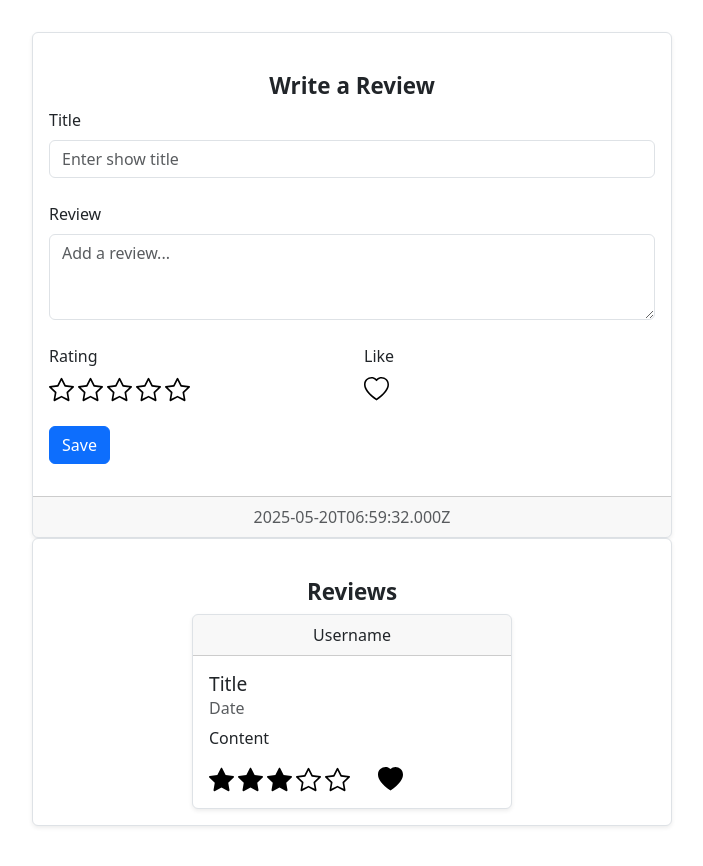
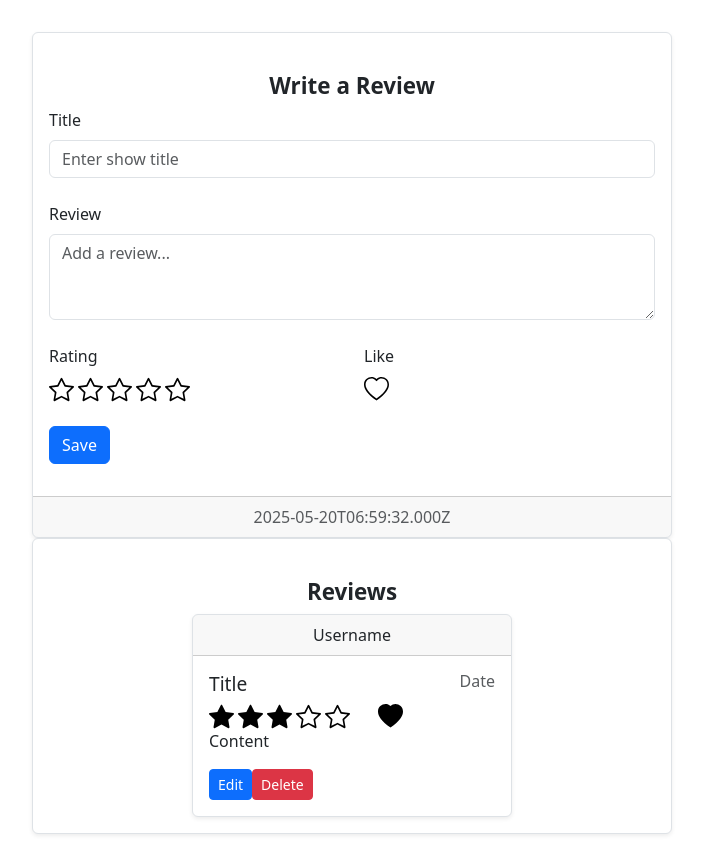
Before and after one commit to myavonbehren/Watch-Rate, a React (Vite) app in the folder frontend/: page / in a window 1280 px wide. Shown: the whole page, without its empty margins (288-991 px from the left). Built offline with nearby package versions, Linux system fonts and the light colour scheme.

Commit message:
Update review item ui

```diff
--- a/frontend/src/components/ReviewItem.tsx
+++ b/frontend/src/components/ReviewItem.tsx
@@ -10,9 +10,10 @@ const ReviewList = () => {
         <Card className="p-0 shadow-sm border mx-auto" style={{ width: '95vw', maxWidth: '20rem'}}>
             <Card.Header>Username</Card.Header>
             <Card.Body className="text-start">
-                <CardTitle style={{fontSize: "1.2em"}}>Title</CardTitle>
-                <Card.Subtitle className="mb-2 text-muted">Date</Card.Subtitle>
-                <Card.Text>Content</Card.Text>
+                <Row className="align-items-center">
+                    <Col><CardTitle style={{fontSize: "1.2em"}}>Title</CardTitle></Col>
+                    <Col className="text-end"><Card.Subtitle className="mb-2 text-muted">Date</Card.Subtitle></Col>
+                </Row>
                 <Row>
                     <Col>
                     <StarRating rating ={3}></StarRating>
@@ -21,6 +22,11 @@ const ReviewList = () => {
                     <LikeButton isLiked={true}></LikeButton>
                     </Col>
                 </Row>
+
+                <Card.Text>Content</Card.Text>
+
+                <Button variant="primary" size="sm"> Edit </Button>
+                <Button variant="danger" size="sm"> Delete </Button>
             </Card.Body>
         </Card>
     );
```
